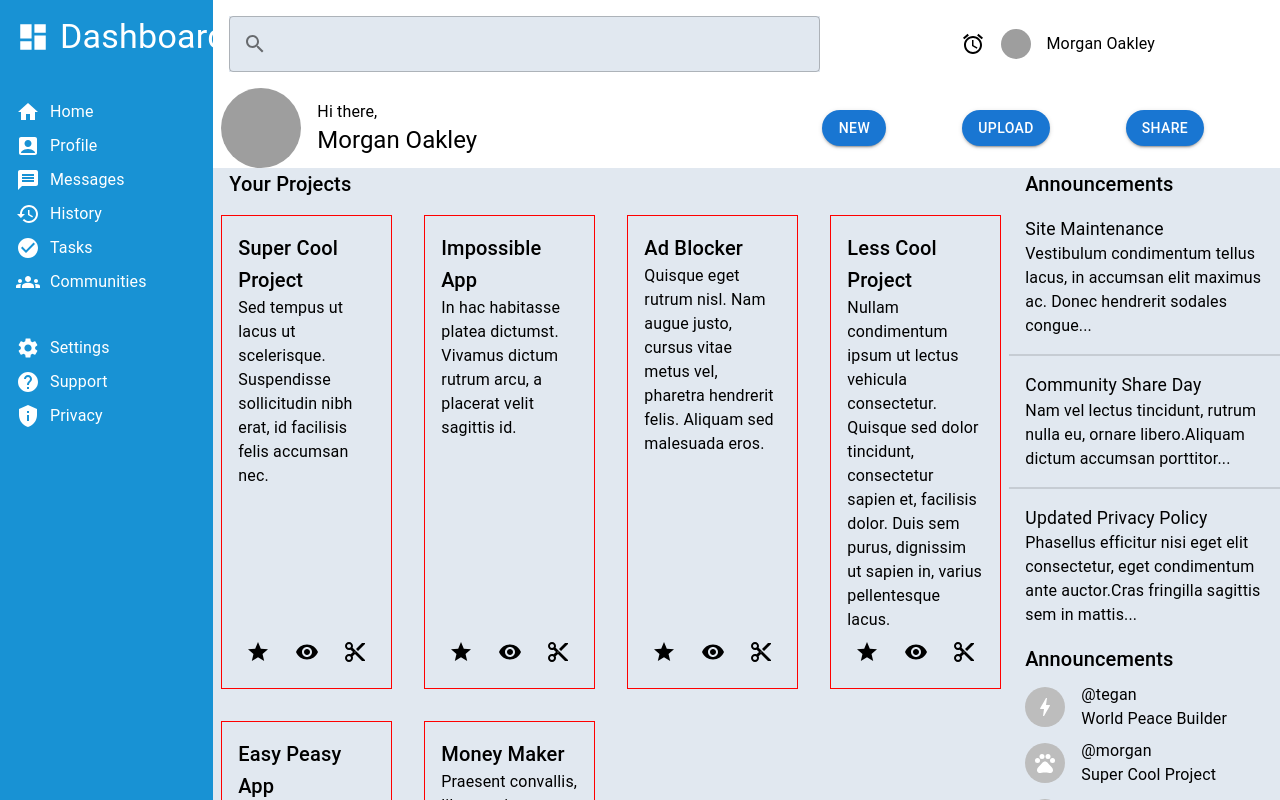
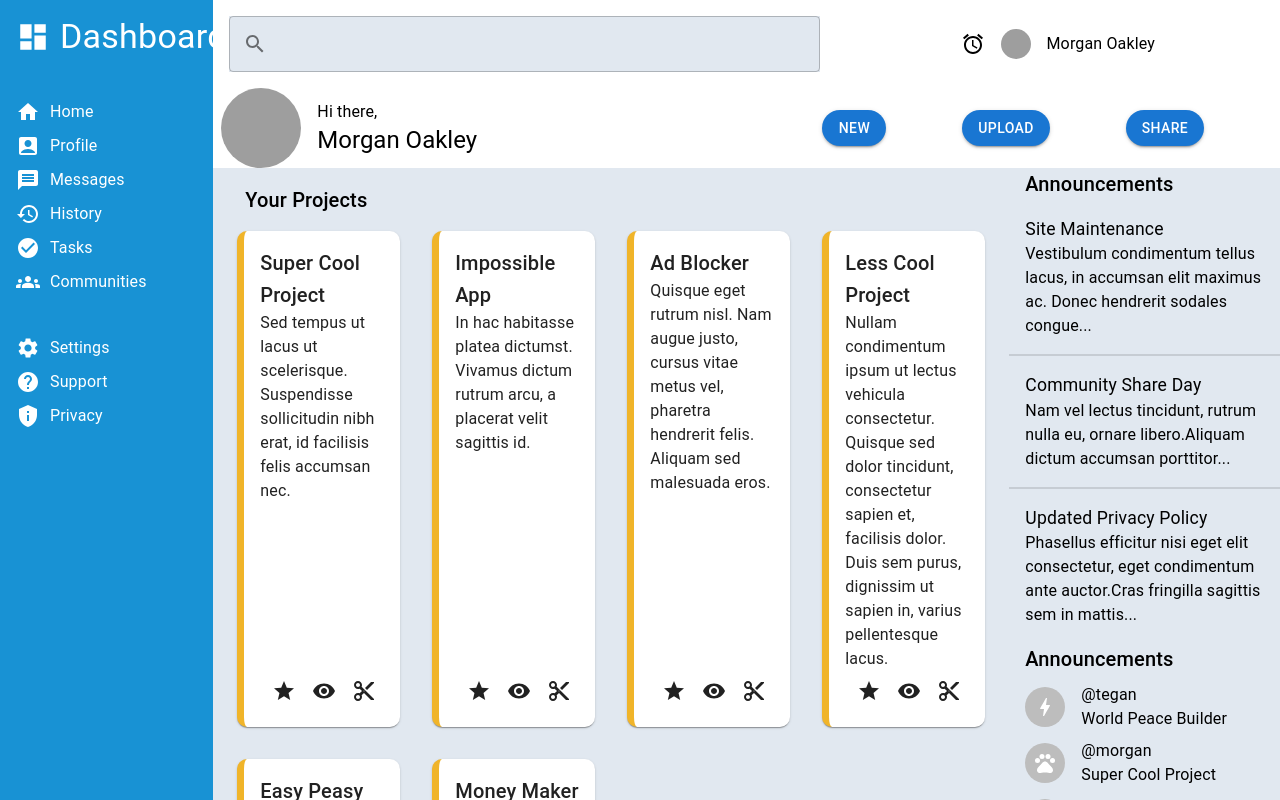
Before and after one commit to bryantt23/odin-admin-dashboard-mui, a React (Vite) app: page / in a window 1280 px wide. Shown: the top 800 px of the page. Built offline with nearby package versions, Linux system fonts and the light colour scheme; grey boxes are pictures that could not be loaded.

Commit message:
style projects

```diff
--- a/src/Project.jsx
+++ b/src/Project.jsx
@@ -2,20 +2,27 @@ import React from 'react'
 import StarIcon from '@mui/icons-material/Star';
 import VisibilityIcon from '@mui/icons-material/Visibility';
 import ContentCutIcon from '@mui/icons-material/ContentCut';
-import { Typography, Box } from "@mui/material"
+import { Typography, Box, Paper } from "@mui/material"
 
 function Project({ project }) {
     const { title, body } = project
     return (
-        <Box sx={{ margin: "8px", border: "1px solid red", padding: 2, display: 'flex', flexDirection: 'column' }}>
+        <Paper sx={{
+            margin: "8px",
+            borderRadius: "10px",
+            padding: 2,
+            display: 'flex',
+            flexDirection: 'column',
+            borderLeft: '7px solid #f0b429'
+        }}>
             <Typography variant="h6">{title}</Typography>
             <Typography>{body}</Typography>
-            <Box sx={{ mt: 'auto', display: 'flex', justifyContent: 'space-between', p: 1 }}>
+            <Box sx={{ mt: 'auto', display: 'flex', justifyContent: 'flex-end', p: 1, gap: 2 }}>
                 <StarIcon />
                 <VisibilityIcon />
                 <ContentCutIcon />
             </Box>
-        </Box>
+        </Paper>
     )
 }
 
--- a/src/Projects.jsx
+++ b/src/Projects.jsx
@@ -45,7 +45,7 @@ function Projects() {
     };
 
     return (
-        <Box>
+        <Box sx={{ padding: 2 }}>
             <Box sx={{ paddingLeft: 2 }}>
                 <Typography variant="h6" gutterBottom>Your Projects</Typography>
             </Box>
```
